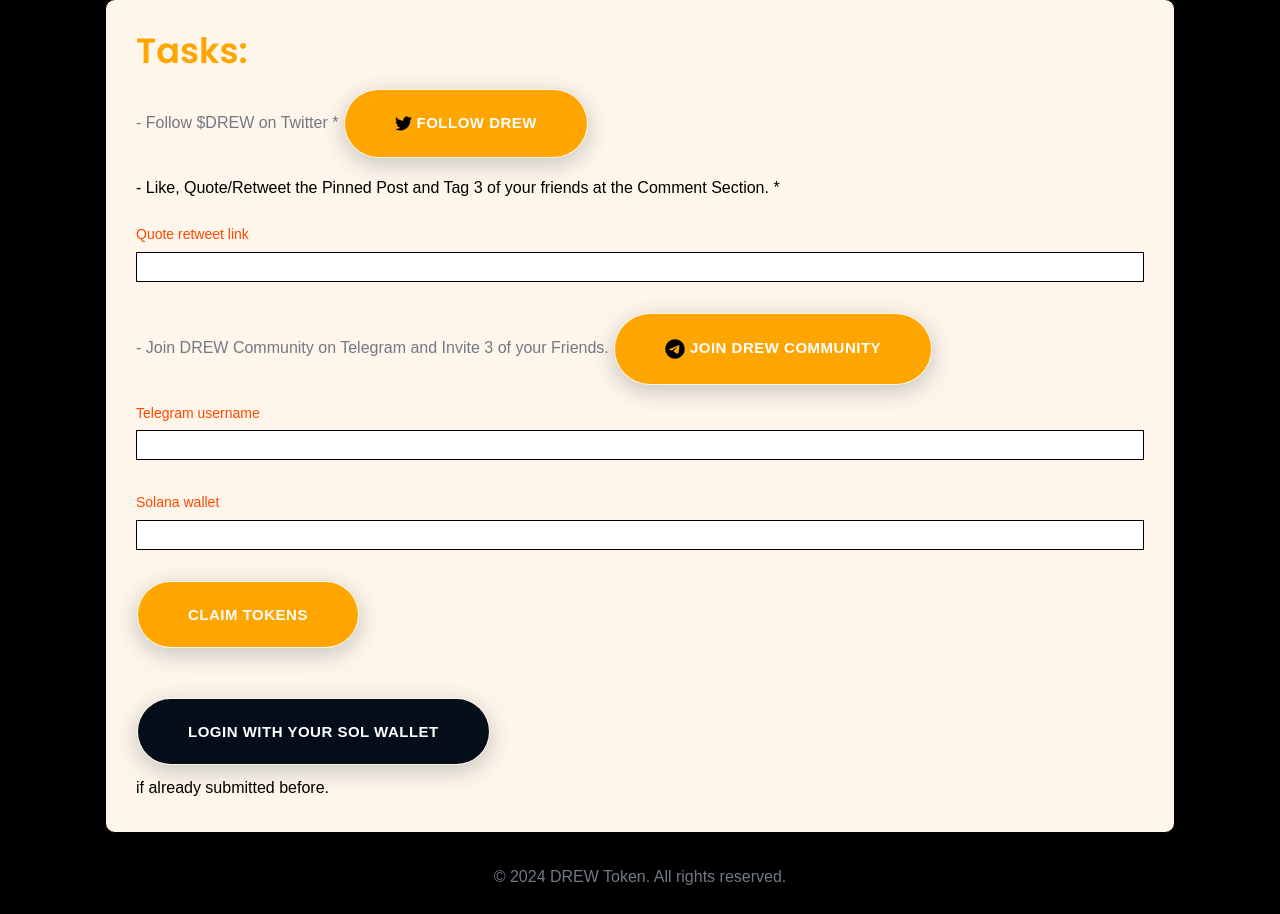
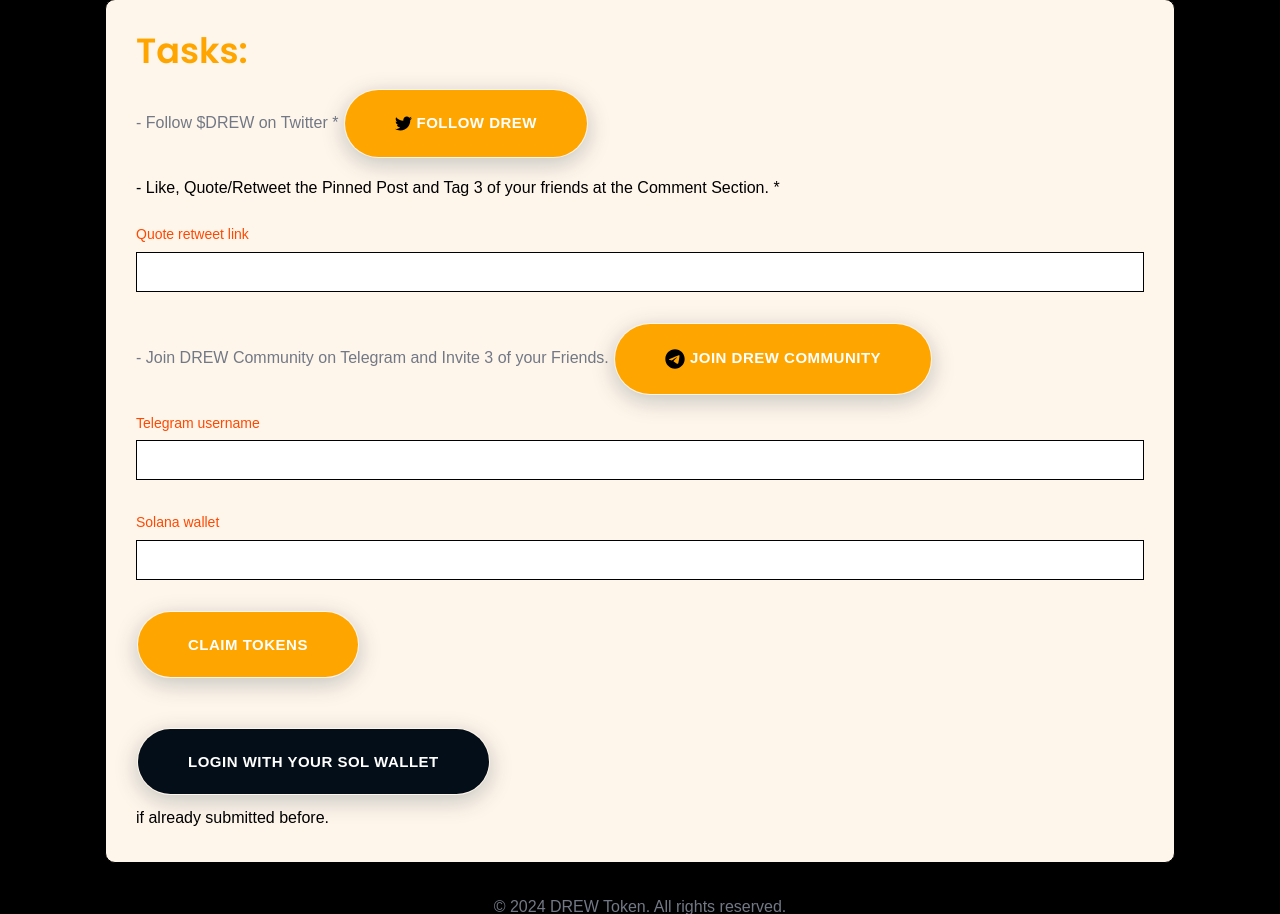
Before and after one commit to elinteerie/airdroptask, a Django app: page /airdrop/signup/ in a window 1280 px wide. Shown: the part 504-1418 px from the top of the page. Before the commit the page ends 1389 px from the top, so only its background shows below. Run offline with Django 4.2, Linux system fonts and the light colour scheme; some libraries are stand-ins or nearby versions.

Commit message:
added padding

```diff
--- a/airdrop/templates/airdrop/signup.html
+++ b/airdrop/templates/airdrop/signup.html
@@ -72,6 +72,7 @@
 
 input {
  width: 100%;
+ padding: 0.5%;
  margin-bottom: 10px;
  border: 1px solid black;
 }
```
